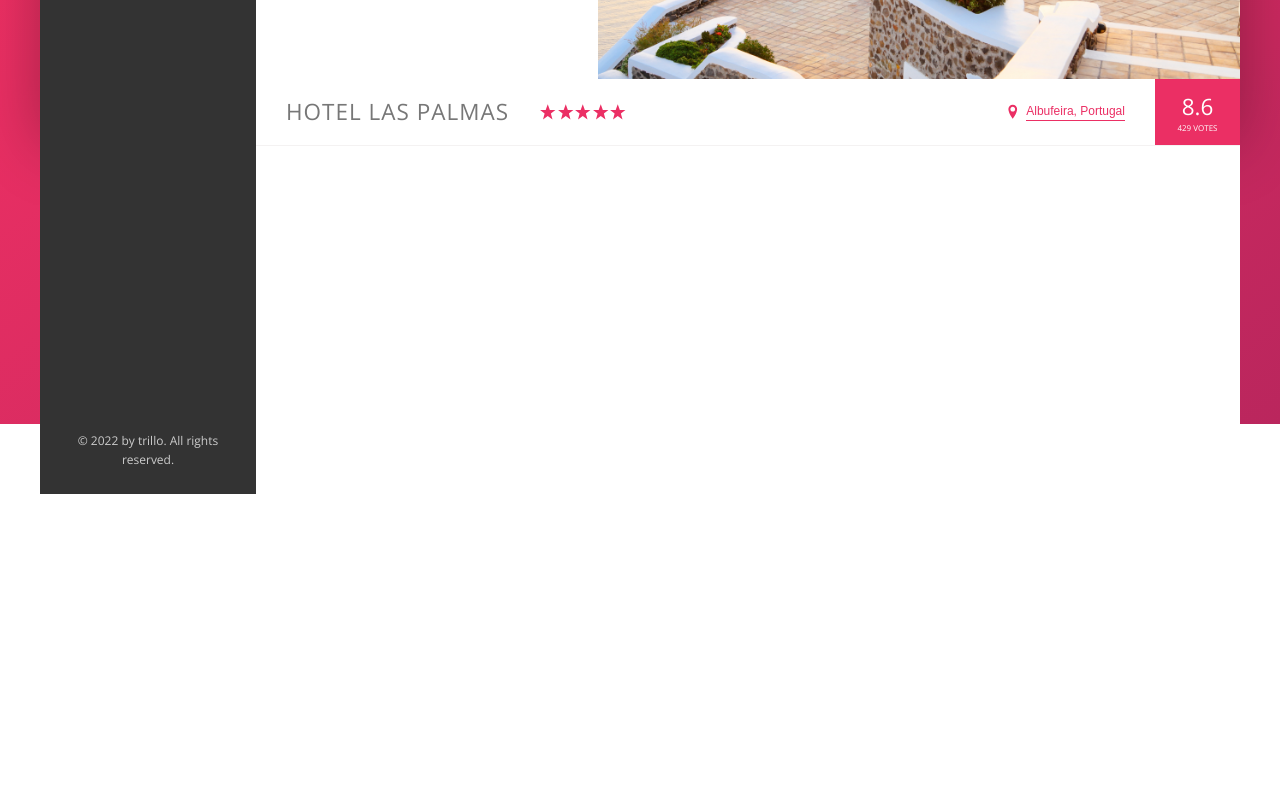
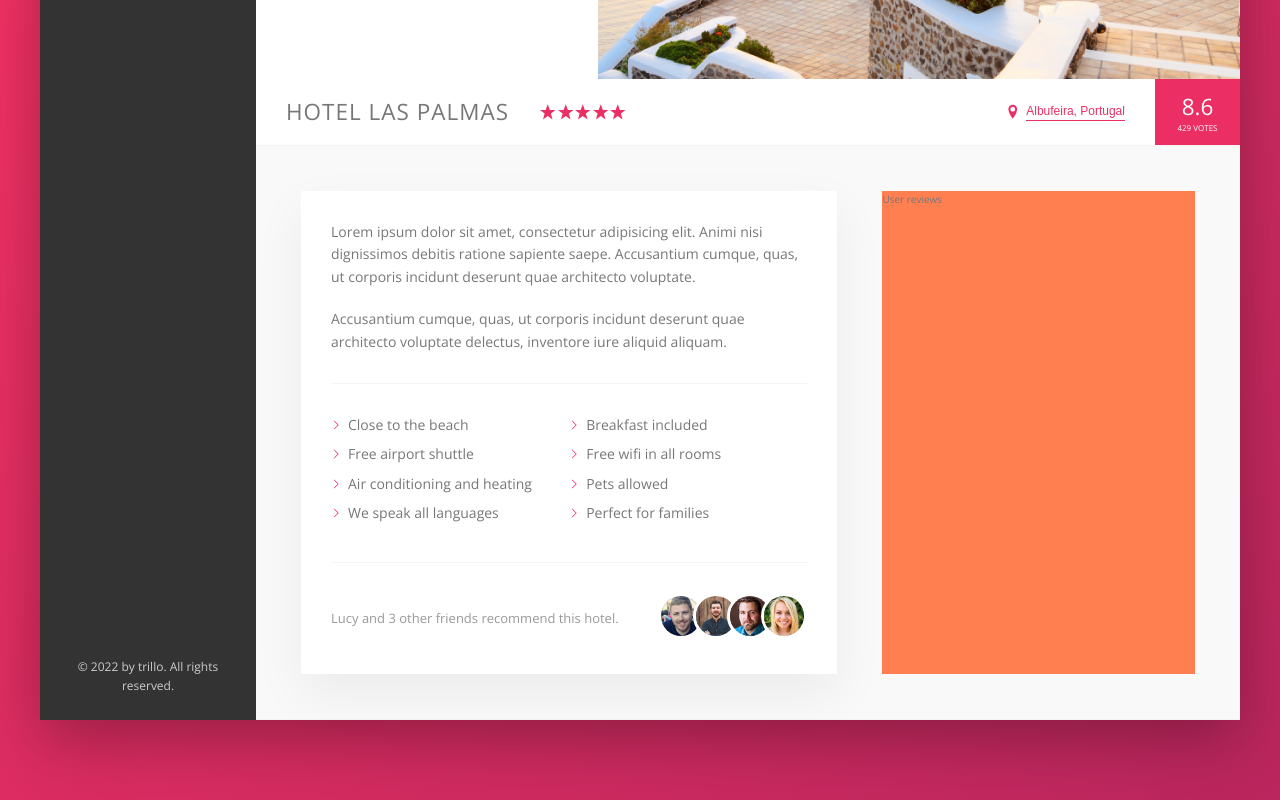
Before and after one commit to marco-pontes/advanced-css-practice, a website: page trillo/index.html in a window 1280 px wide. Shown: the part 456-1256 px from the top of the page. Before the commit the page ends 950 px from the top, so only its background shows below. Drawn offline with nearby package versions, Linux system fonts and the light colour scheme; files that its build step writes are made by us from their sources; files whose address does not match are found by name.

Commit message:
Chapter 82, 83 - Creating the hotel details section. B

```diff
--- a/trillo/index.html
+++ b/trillo/index.html
@@ -122,6 +122,40 @@
               <div class="overview__rating-count">429 votes</div>
             </div>
           </div>
+
+          <div class="detail">
+            <div class="description">
+              <p class="paragraph">
+                Lorem ipsum dolor sit amet, consectetur adipisicing elit. Animi nisi dignissimos
+                debitis ratione sapiente saepe. Accusantium cumque, quas, ut corporis incidunt
+                deserunt quae architecto voluptate.
+              </p>
+              <p class="paragraph">
+                Accusantium cumque, quas, ut corporis incidunt deserunt quae architecto voluptate
+                delectus, inventore iure aliquid aliquam.
+              </p>
+              <ul class="list">
+                <li class="list__item">Close to the beach</li>
+                <li class="list__item">Breakfast included</li>
+                <li class="list__item">Free airport shuttle</li>
+                <li class="list__item">Free wifi in all rooms</li>
+                <li class="list__item">Air conditioning and heating</li>
+                <li class="list__item">Pets allowed</li>
+                <li class="list__item">We speak all languages</li>
+                <li class="list__item">Perfect for families</li>
+              </ul>
+              <div class="recommend">
+                <p class="recommend__count">Lucy and 3 other friends recommend this hotel.</p>
+                <div class="recommend__friends">
+                  <img src="img/user-3.jpg" alt="Friend 1" class="recommend__photo" />
+                  <img src="img/user-4.jpg" alt="Friend 2" class="recommend__photo" />
+                  <img src="img/user-5.jpg" alt="Friend 3" class="recommend__photo" />
+                  <img src="img/user-6.jpg" alt="Friend 4" class="recommend__photo" />
+                </div>
+              </div>
+            </div>
+            <div class="user-reviews">User reviews</div>
+          </div>
         </main>
       </div>
     </div>
--- a/trillo/package.json
+++ b/trillo/package.json
@@ -7,11 +7,12 @@
     "test": "echo \"Error: no test specified\" && exit 1",
     "watch:sass": "node-sass ./sass/main.scss ./build/css/style.css -w",
     "dev-server": "live-server",
-    "start": "npm-run-all --parallel dev-server watch:sass",
+    "start": "npm-run-all --parallel dev-server watch:sass copy:images",
     "compile:sass": "node-sass ./sass/main.scss ./build/css/style.comp.css",
+    "copy:images": "copy ./img/* ./img/**/* ./build",
     "prefix:css": "postcss --use autoprefixer -b 'last 10 versions' ./build/css/style.comp.css -o ./build/css/style.prefix.css",
     "compress:css": "node-sass ./build/css/style.prefix.css ./build/css/style.css --output-style compressed",
-    "build:css": "npm-run-all compile:sass prefix:css compress:css"
+    "build:css": "npm-run-all compile:sass prefix:css compress:css copy:images"
   },
   "author": "Marco",
   "license": "ISC",
--- a/trillo/sass/_base.scss
+++ b/trillo/sass/_base.scss
@@ -28,6 +28,9 @@ Grey dark 3: #999
   --color-grey-dark-2: #777;
   --color-grey-dark-3: #999;
   --shadow-dark: 0 2rem 6rem rgba(0, 0, 0, 0.3);
+  --shadow-light: 0 2rem 5rem rgba(0, 0, 0, 0.06);
+
+  --line: 1px solid var(--color-grey-light-2);
 }
 
 * {
--- a/trillo/sass/_components.scss
+++ b/trillo/sass/_components.scss
@@ -204,7 +204,7 @@
 .overview {
   display: flex;
   align-items: center;
-  border-bottom: 1px solid var(--color-grey-light-2);
+  border-bottom: var(--line);
 
   &__heading {
     font-size: 2.25rem;
@@ -298,3 +298,76 @@
     box-shadow: none;
   }
 }
+
+/////////////////////////////////////////////////////
+///PARAGRAPH
+
+.paragraph:not(:last-of-type) {
+  margin-bottom: 2rem;
+}
+
+/////////////////////////////////////////////////////
+///LIST
+
+.list {
+  list-style: none;
+  margin: 3rem 0;
+  padding: 3rem 0;
+  border-top: var(--line);
+  border-bottom: var(--line);
+  display: flex;
+  flex-wrap: wrap;
+
+  &__item {
+    flex: 0 0 50%;
+    margin-bottom: 0.7rem;
+  }
+
+  &__item::before {
+    content: "";
+    display: inline-block;
+    height: 1rem;
+    width: 1rem;
+    margin-right: 0.7rem;
+
+    // Older browsers
+    //background-image: url("../img/chevron-thin-right.svg");
+    //background-size: cover;
+
+    // Newer browsers - masks
+    background-color: var(--color-primary);
+    -webkit-mask-image: url("../img/chevron-thin-right.svg");
+    -webkit-mask-size: cover;
+    mask-image: url("../img/chevron-thin-right.svg");
+    mask-size: cover;
+  }
+}
+
+/////////////////////////////////////////////////////
+///RECOMMEND
+
+.recommend {
+  font-size: 1.3rem;
+  color: var(--color-grey-dark-3);
+  display: flex;
+  align-items: center;
+
+  &__count {
+    margin-right: auto;
+  }
+
+  &__friends {
+  }
+
+  &__photo {
+    height: 4rem;
+    width: 4rem;
+    border-radius: 50%;
+    border: 3px solid #fff;
+    box-sizing: content-box;
+
+    &:not(:last-child) {
+      margin-right: -1.5rem;
+    }
+  }
+}
--- a/trillo/sass/_layout.scss
+++ b/trillo/sass/_layout.scss
@@ -3,7 +3,6 @@
   margin: 8rem auto;
   background-color: var(--color-grey-light-1);
   box-shadow: var(--shadow-dark);
-  height: 50rem;
 
   .header {
     font-size: 1.4rem;
@@ -12,7 +11,7 @@
     align-items: center;
     height: 7rem;
     background-color: #fff;
-    border-bottom: 1px solid var(--color-grey-light-2);
+    border-bottom: var(--line);
   }
 }
 
@@ -27,8 +26,29 @@
   flex-direction: column;
   justify-content: space-between;
 }
+
 .hotel-view {
   background-color: #fff;
-  height: 80rem;
   flex: 1;
 }
+
+.detail {
+  display: flex;
+  padding: 4.5rem;
+  background-color: var(--color-grey-light-1);
+  border-bottom: var(--line);
+}
+
+.description {
+  font-size: 1.4rem;
+  background-color: #fff;
+  box-shadow: var(--shadow-light);
+  padding: 3rem;
+  flex: 0 0 60%;
+  margin-right: 4.5rem;
+}
+
+.user-reviews {
+  background-color: coral;
+  flex: 1;
+}
```
